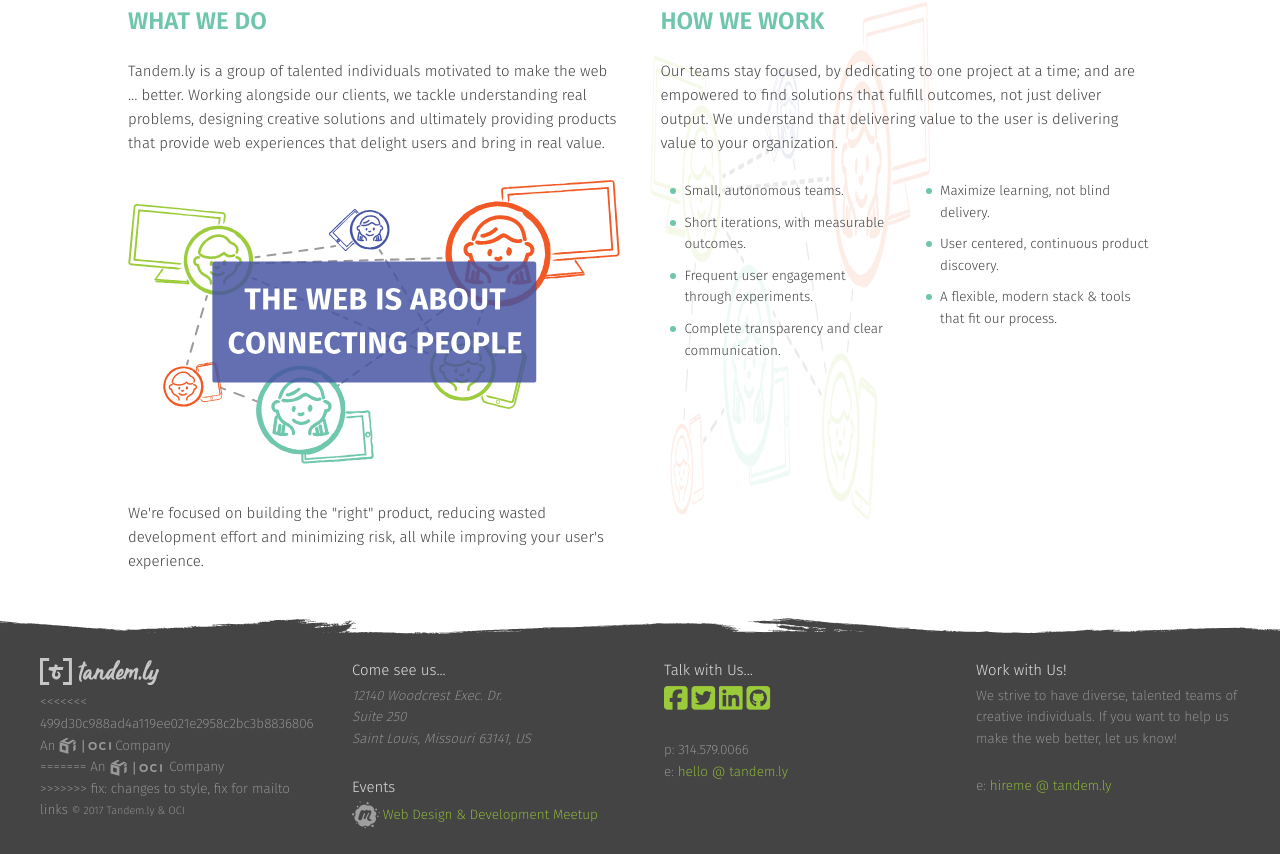
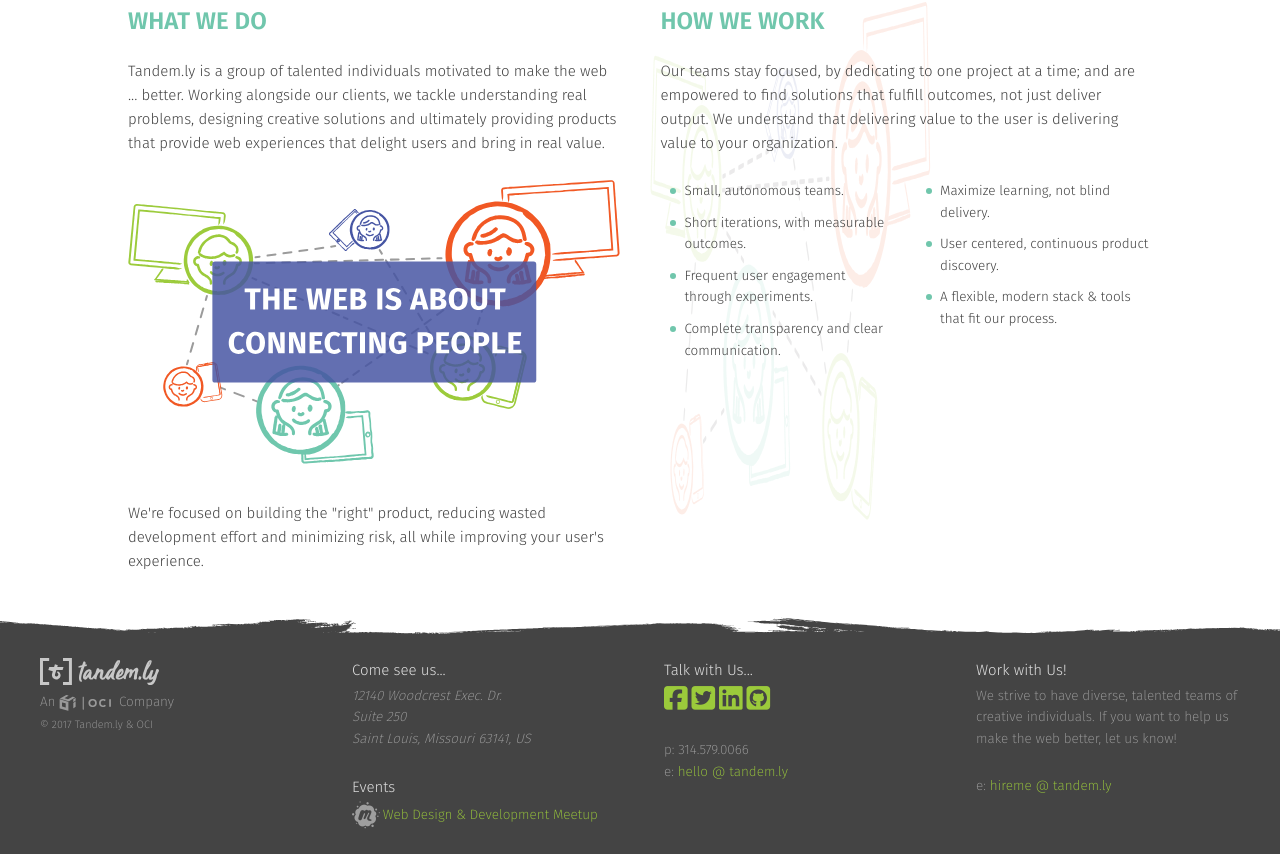
Before and after one commit to Tandemly/tandemly, a React app: page public/index.html in a window 1280 px wide. Shown: the part 411-1265 px from the top of the page. Built offline with nearby package versions, Linux system fonts and the light colour scheme.

```diff
--- a/public/index.html
+++ b/public/index.html
@@ -91,11 +91,7 @@
         <div class="three columns">
           <p>
             <img src="%PUBLIC_URL%/images/Tandemly_LogoFull_White.svg" class="footer-logo" /><br/>
-<<<<<<< 499d30c988ad4a119ee021e2958c2bc3b8836806
-            An <a href="http://objectcomputing.com"><img src="%PUBLIC_URL%/images/oci-logo-small.svg" class="oci-logo" /></a>&nbsp;Company<br/>
-=======
             An <a href="http://objectcomputing.com"><img src="%PUBLIC_URL%/images/oci-logo-small.svg" class="oci-logo" /></a> &nbsp;Company<br/>
->>>>>>> fix: changes to style, fix for mailto links
             <small>&copy; 2017 Tandem.ly &amp; OCI</small>
           </p>
         </div>
```
